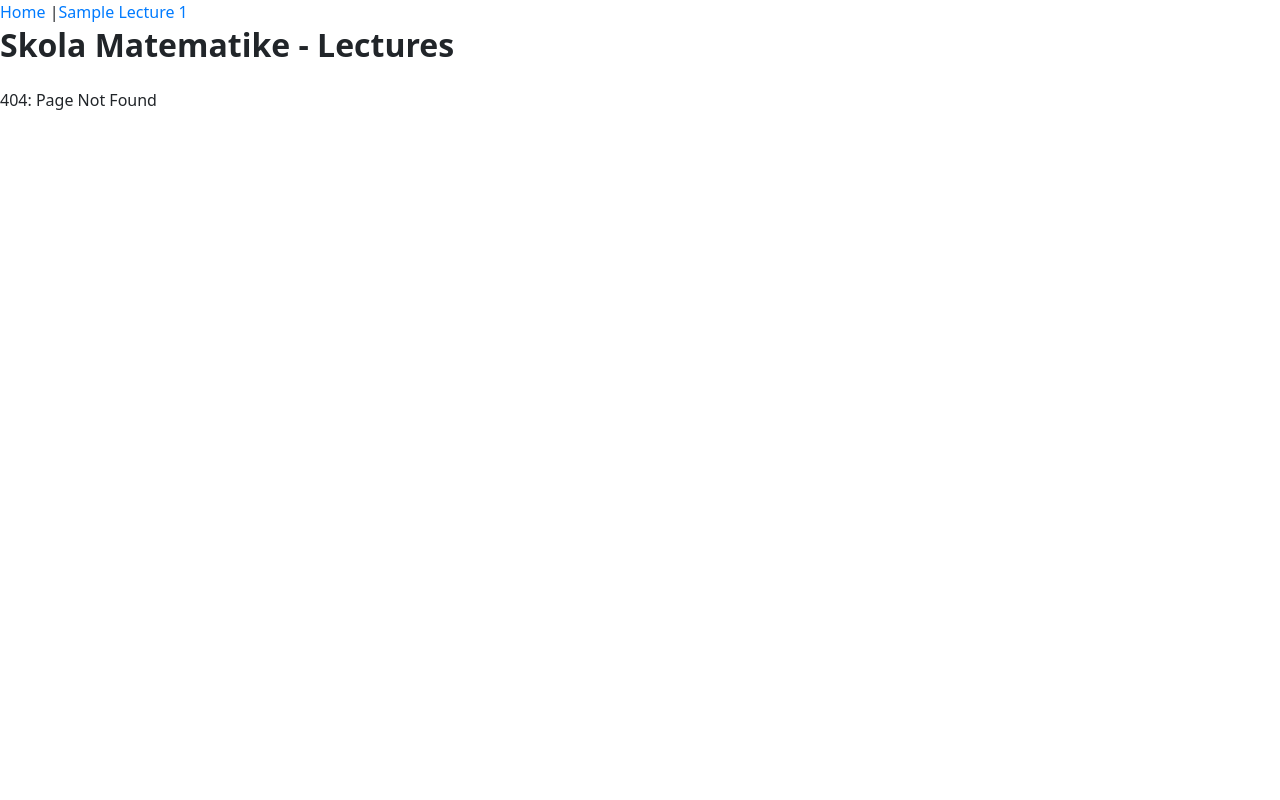
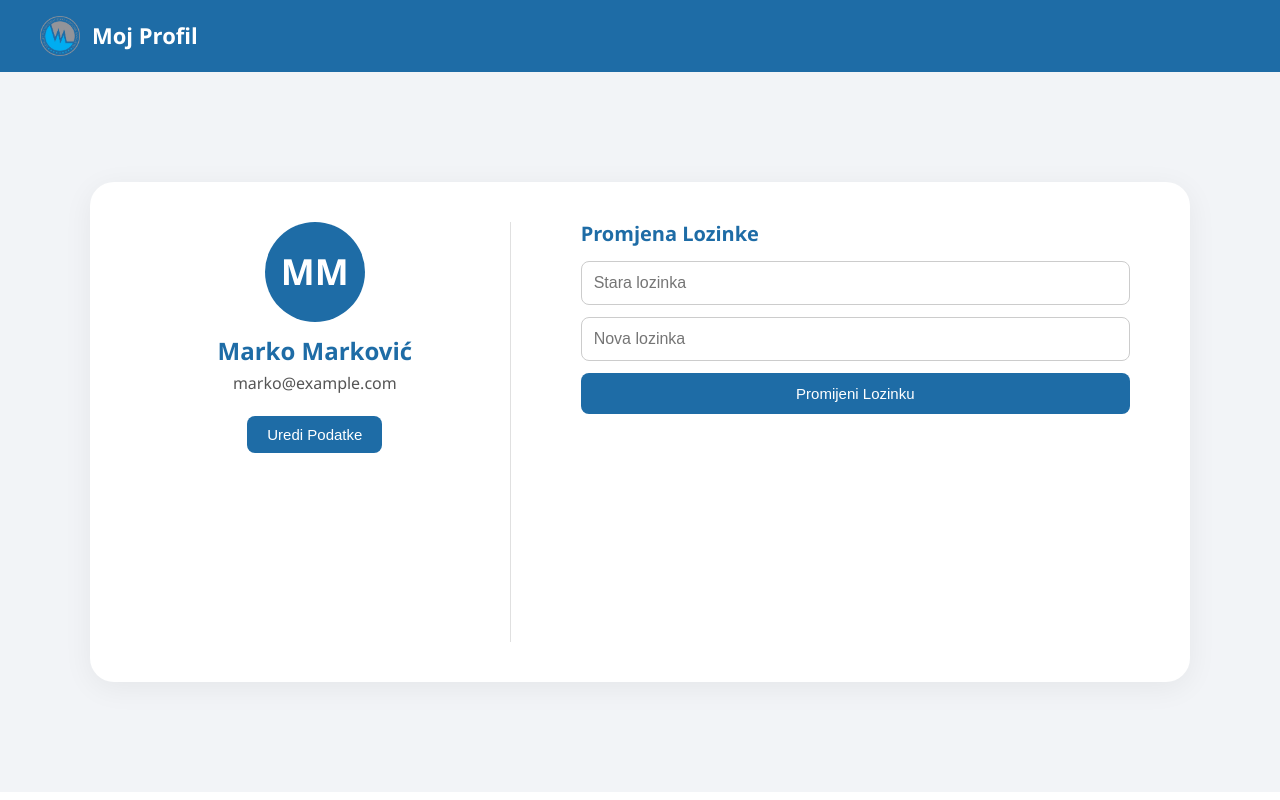
Before and after one commit to sandropa/skola-matematike, a React (Vite) app in the folder frontend/: page /profil in a window 1280 px wide. Before the commit this address had no page. Built offline with nearby package versions, Linux system fonts and the light colour scheme.

Commit message:
Frontend - Profil

```diff
--- a/frontend/src/App.jsx
+++ b/frontend/src/App.jsx
@@ -2,6 +2,7 @@ import React from 'react';
 import { Routes, Route, Link, useLocation } from 'react-router-dom';
 import LectureView from './components/LectureView';
 import Login from './pages/login/Login';
+import UserProfile from "./pages/profile/UserProfile";
 import './App.css';
 
 function App() {
@@ -12,16 +13,14 @@ function App() {
       {location.pathname !== "/login" && (
         <>
           <nav>
-            <Link to="/">Home</Link> |
-            <Link to="/lecture/69">Sample Lecture 1</Link>
+
           </nav>
-          <h1>Skola Matematike - Lectures</h1>
         </>
       )}
 
       <Routes>
         <Route path="/lecture/:id" element={<LectureView />} />
-        <Route path="/" element={<div>Welcome! Select a lecture.</div>} />
+        <Route path="/profil" element={<UserProfile />} />
         <Route path="/login" element={<Login />} />
         <Route path="*" element={<div>404: Page Not Found</div>} />
       </Routes>
--- /dev/null
+++ b/frontend/src/pages/profile/UserProfile.jsx
@@ -0,0 +1,126 @@
+import React, { useState } from "react";
+import "./profile.css";
+import { useNavigate } from "react-router-dom";
+
+export default function ProfilKorisnika() {
+  const [user, setUser] = useState({
+    ime: "Marko",
+    prezime: "Marković",
+    email: "marko@example.com",
+  });
+
+  const [passwords, setPasswords] = useState({
+    old: "",
+    new: "",
+  });
+
+  const [isEditing, setIsEditing] = useState(false);
+  const navigate = useNavigate();
+
+  const inicijali = `${user.ime[0]}${user.prezime[0]}`.toUpperCase();
+
+  const handleUserChange = (e) => {
+    setUser({ ...user, [e.target.name]: e.target.value });
+  };
+
+  const handlePasswordChange = (e) => {
+    setPasswords({ ...passwords, [e.target.name]: e.target.value });
+  };
+
+  const handleUserSubmit = (e) => {
+    e.preventDefault();
+    setIsEditing(false);
+    // axios.put("/api/user", user)
+  };
+
+  const handlePasswordSubmit = (e) => {
+    e.preventDefault();
+    // axios.post("/api/user/change-password", passwords)
+    setPasswords({ old: "", new: "" });
+    alert("Lozinka je uspješno promijenjena.");
+  };
+
+  return (
+    <>
+      <header className="profile-header-bar">
+        <div
+  className="logo-wrapper"
+  style={{ cursor: "pointer" }}
+  onClick={() => navigate("/")}
+>
+  <img src="/logo.png" alt="Logo" className="header-logo" />
+  <span className="header-title">Moj Profil</span>
+</div>
+      </header>
+
+      <div className="profile-wrapper">
+        <div className="profile-layout">
+          {/* Lijeva strana */}
+          <div className="profile-sidebar">
+            <div className="avatar-large">{inicijali}</div>
+            <h2>{user.ime} {user.prezime}</h2>
+            <p>{user.email}</p>
+            <button className="edit-button" onClick={() => setIsEditing(!isEditing)}>
+              {isEditing ? "Odustani" : "Uredi Podatke"}
+            </button>
+          </div>
+
+          {/* Desna strana */}
+          <div className="profile-details">
+            {isEditing && (
+              <form onSubmit={handleUserSubmit} className="profile-form">
+                <h3>Uredi Osnovne Podatke</h3>
+                <input
+                  type="text"
+                  name="ime"
+                  value={user.ime}
+                  onChange={handleUserChange}
+                  placeholder="Ime"
+                  required
+                />
+                <input
+                  type="text"
+                  name="prezime"
+                  value={user.prezime}
+                  onChange={handleUserChange}
+                  placeholder="Prezime"
+                  required
+                />
+                <input
+                  type="email"
+                  name="email"
+                  value={user.email}
+                  onChange={handleUserChange}
+                  placeholder="Email"
+                  required
+                />
+                <button type="submit" className="save-button">Spasi Promjene</button>
+              </form>
+            )}
+
+            <form onSubmit={handlePasswordSubmit} className="profile-form">
+              <h3>Promjena Lozinke</h3>
+              <input
+                type="password"
+                name="old"
+                value={passwords.old}
+                onChange={handlePasswordChange}
+                placeholder="Stara lozinka"
+                required
+              />
+              <input
+                type="password"
+                name="new"
+                value={passwords.new}
+                onChange={handlePasswordChange}
+                placeholder="Nova lozinka"
+                required
+              />
+              <button type="submit" className="save-button">Promijeni Lozinku</button>
+            </form>
+          </div>
+        </div>
+      </div>
+    </>
+  );
+}
--- /dev/null
+++ b/frontend/src/pages/profile/profile.css
@@ -0,0 +1,157 @@
+/* Header */
+.profile-header-bar {
+  background-color: #1e6ca6;
+  padding: 16px 40px;
+  display: flex;
+  align-items: center;
+  color: white;
+  font-family: 'Segoe UI', sans-serif;
+  box-shadow: 0 2px 10px rgba(0, 0, 0, 0.1);
+}
+
+.logo-wrapper {
+  display: flex;
+  align-items: center;
+  gap: 12px;
+}
+
+.header-logo {
+  height: 40px;
+  width: auto;
+}
+
+.header-title {
+  font-size: 22px;
+  font-weight: 600;
+}
+
+/* Layout */
+.profile-wrapper {
+  display: flex;
+  justify-content: center;
+  align-items: center;
+  min-height: calc(100vh - 80px);
+  background-color: #f2f4f7;
+  padding: 40px 20px;
+  font-family: 'Segoe UI', sans-serif;
+}
+
+.profile-layout {
+  display: flex;
+  gap: 60px;
+  max-width: 1100px;
+  width: 100%;
+  background-color: #fff;
+  padding: 40px 60px;
+  border-radius: 24px;
+  box-shadow: 0 6px 30px rgba(0, 0, 0, 0.06);
+  min-height: 500px;
+}
+
+/* Sidebar */
+.profile-sidebar {
+  flex: 1.2;
+  text-align: center;
+  border-right: 1px solid #e0e0e0;
+  padding-right: 30px;
+}
+
+.avatar-large {
+  width: 100px;
+  height: 100px;
+  background-color: #1e6ca6;
+  color: white;
+  font-size: 36px;
+  font-weight: bold;
+  border-radius: 50%;
+  margin: 0 auto 15px;
+  display: flex;
+  align-items: center;
+  justify-content: center;
+}
+
+.profile-sidebar h2 {
+  color: #1e6ca6;
+  margin-bottom: 5px;
+}
+
+.profile-sidebar p {
+  color: #555;
+  margin-bottom: 20px;
+}
+
+.edit-button {
+  background-color: #1e6ca6;
+  color: white;
+  border: none;
+  padding: 10px 20px;
+  font-size: 15px;
+  border-radius: 8px;
+  cursor: pointer;
+  transition: 0.3s;
+}
+
+.edit-button:hover {
+  background-color: #155a8a;
+}
+
+/* Details */
+.profile-details {
+  flex: 2;
+  padding-left: 10px;
+}
+
+.profile-form {
+  margin-bottom: 30px;
+}
+
+.profile-form h3 {
+  color: #1e6ca6;
+  margin-bottom: 15px;
+  font-size: 20px;
+}
+
+.profile-form input {
+  width: 100%;
+  padding: 12px;
+  margin-bottom: 12px;
+  border-radius: 8px;
+  border: 1px solid #ccc;
+  font-size: 16px;
+}
+
+.save-button {
+  background-color: #1e6ca6;
+  color: white;
+  padding: 12px;
+  border: none;
+  border-radius: 8px;
+  font-size: 15px;
+  cursor: pointer;
+  width: 100%;
+  transition: 0.3s;
+}
+
+.save-button:hover {
+  background-color: #155a8a;
+}
+
+/* ✅ Responsive */
+@media (max-width: 768px) {
+  .profile-layout {
+    flex-direction: column;
+    padding: 30px 20px;
+    gap: 30px;
+  }
+
+  .profile-sidebar {
+    border-right: none;
+    border-bottom: 1px solid #e0e0e0;
+    padding-right: 0;
+    padding-bottom: 20px;
+  }
+
+  .profile-details {
+    padding-left: 0;
+  }
+}
```
